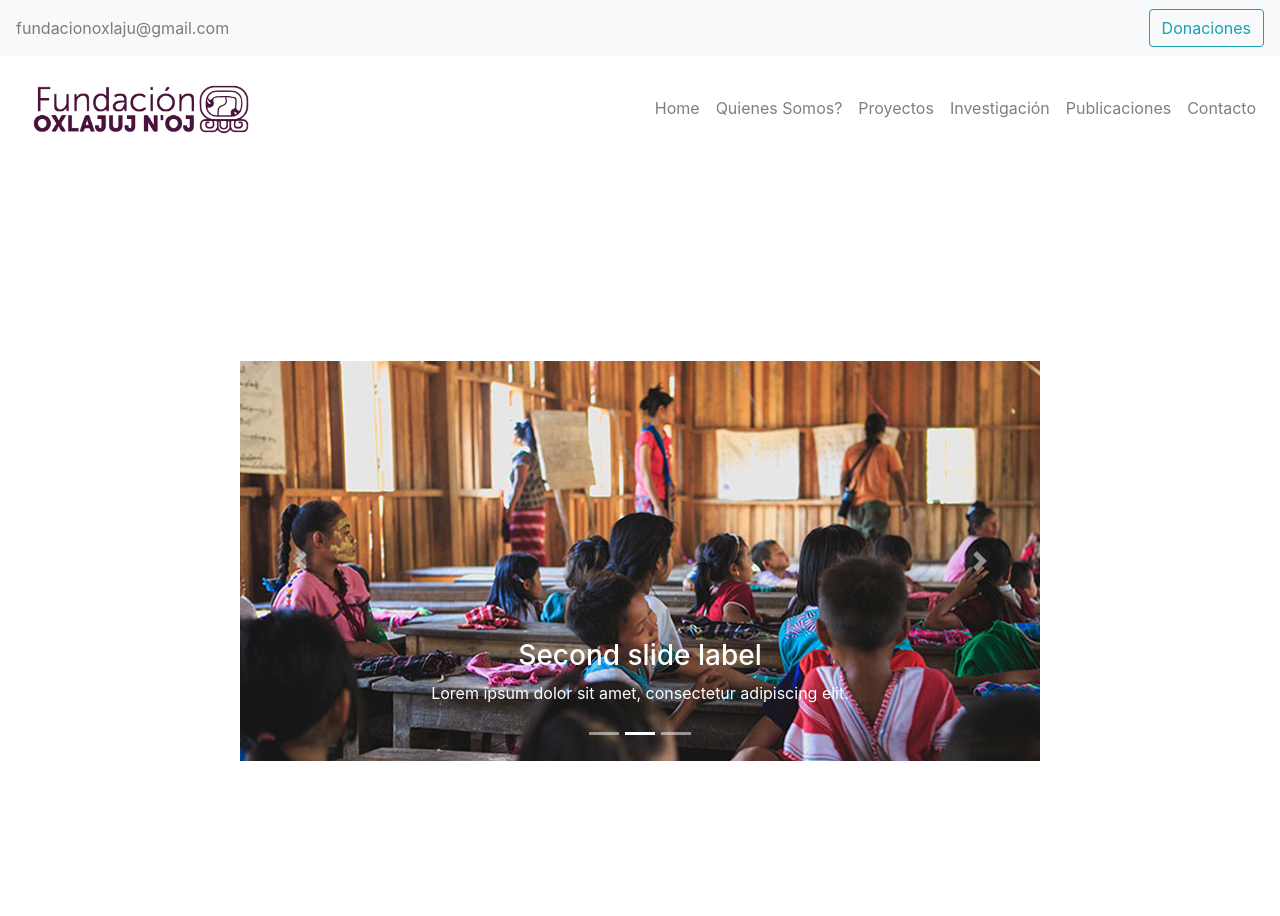
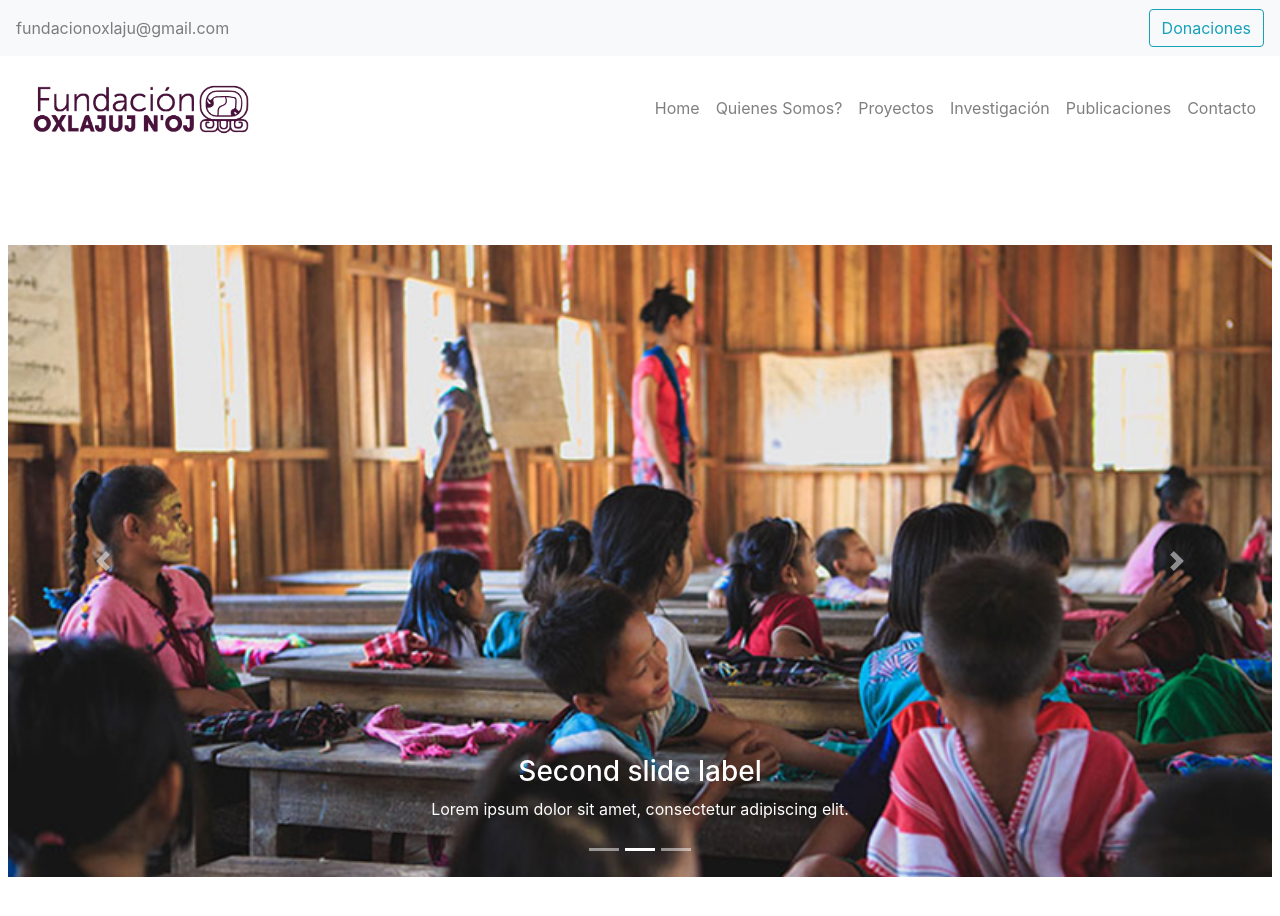
Before and after one commit to Ada-IT/ppi-web-oxlajuj, a Next.js app: page / in a window 1280 px wide. Shown: the top 916 px of the page. Built offline with nearby package versions, Linux system fonts and the light colour scheme.

Commit message:
Update Carrusel.jsx
Arreglo bug

```diff
--- a/components/carrusel/Carrusel.jsx
+++ b/components/carrusel/Carrusel.jsx
@@ -10,7 +10,7 @@ const CarouselComponent = () => {
     };
 
     return (
-        <Carousel activeIndex={index} onSelect={handleSelect}>
+        <Carousel activeIndex={index} onSelect={handleSelect} className="w-100">
             <Carousel.Item>
                 <img
                     className="d-block w-100"
```
